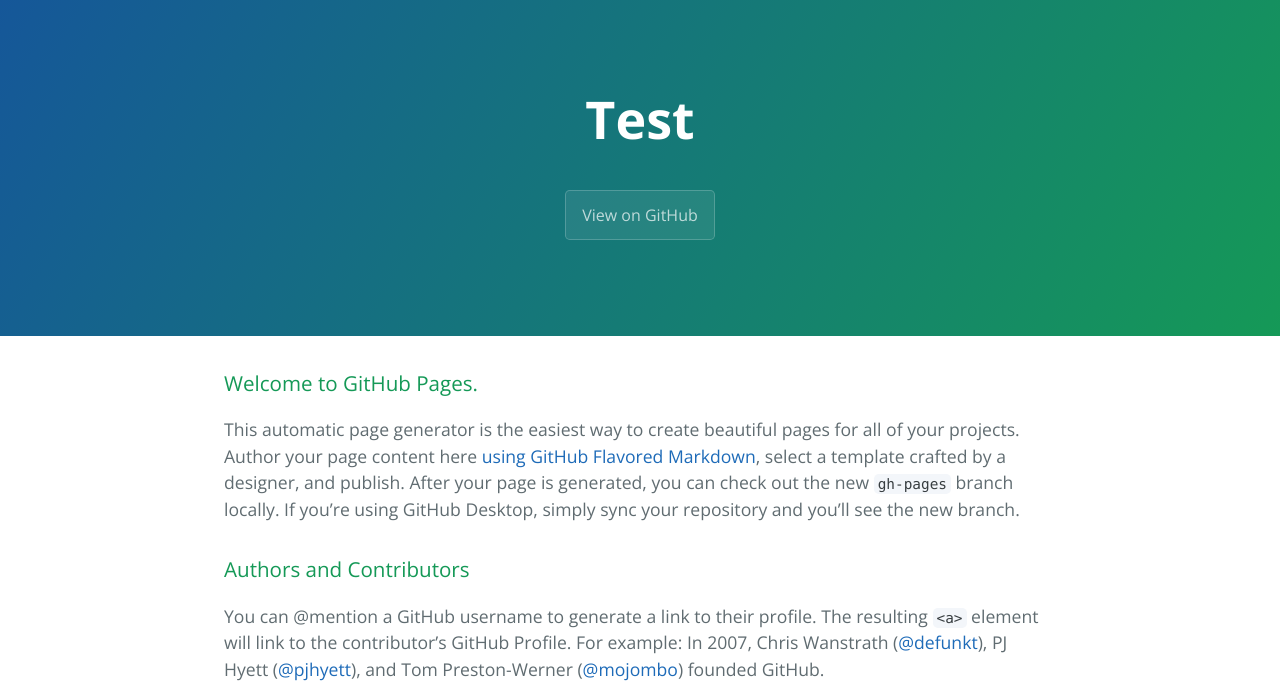
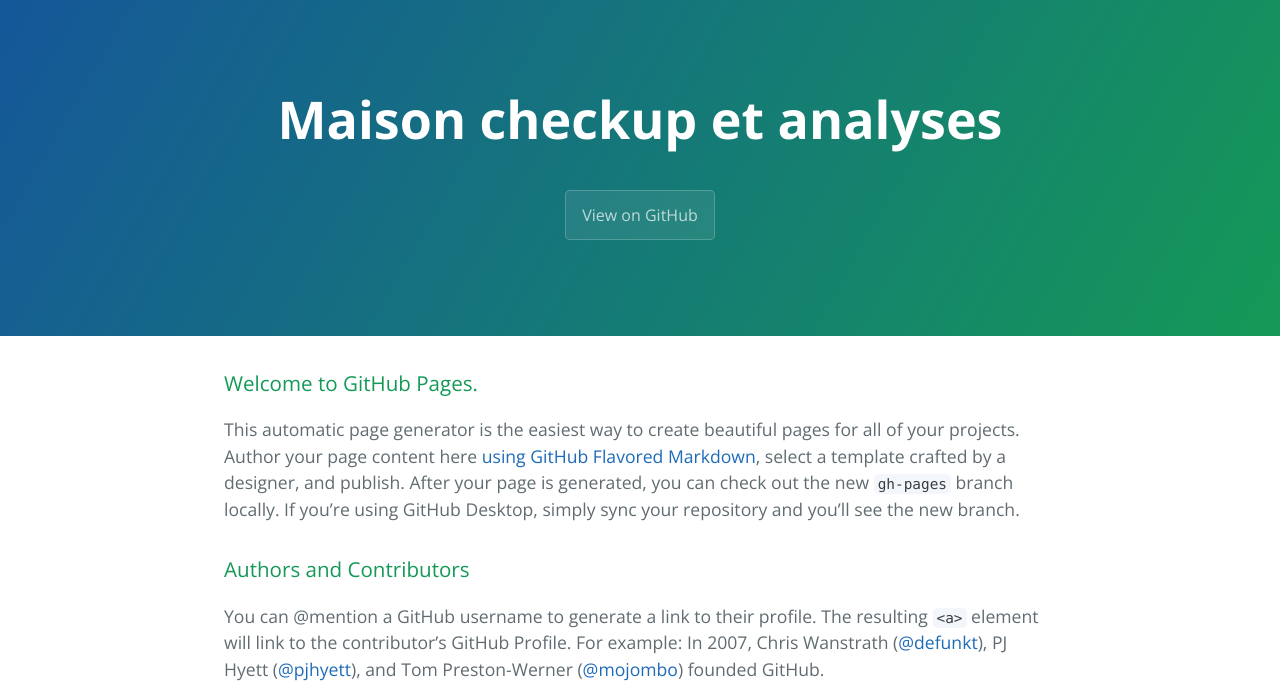
Before and after one commit to jburdy/Maison, a plain HTML site: page index.html in a window 1280 px wide. Shown: the top 697 px of the page. Drawn offline with nearby package versions, Linux system fonts and the light colour scheme; no server answers.

Commit message:
Update index.html

```diff
--- a/index.html
+++ b/index.html
@@ -16,9 +16,9 @@
   </head>
   <body>
     <section class="page-header">
-      <h1 class="project-name">Test</h1>
+      <h1 class="project-name">Maison checkup et analyses</h1>
       <h2 class="project-tagline"></h2>
-      <a href="https://github.com/jburdy/test" class="btn">View on GitHub</a>
+      	<a href="https://github.com/jburdy/test" class="btn">View on GitHub</a>
     </section>
 
     <section class="main-content">
```
